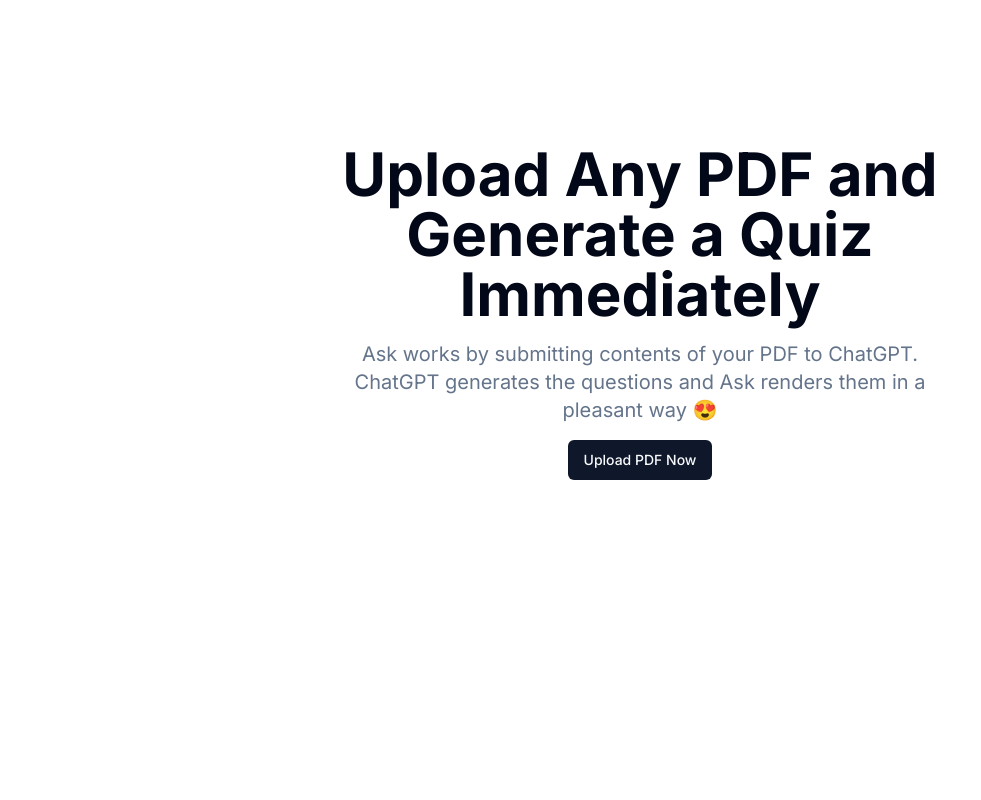
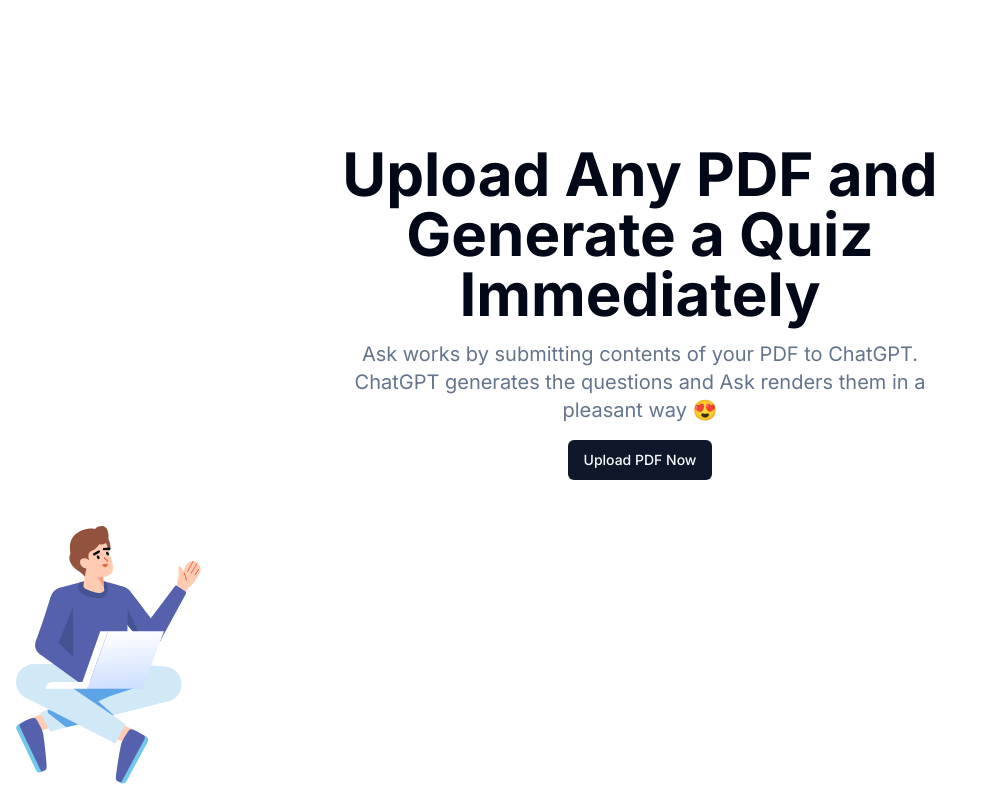
Before and after one commit to vickonrails/ask, a Next.js app: page / in a window 1280 px wide. Shown: the whole page, without its empty margins (0-981 px from the left). Built offline with nearby package versions, Linux system fonts and the light colour scheme.

Commit message:
chore: hero illustration

```diff
--- a/src/app/globals.css
+++ b/src/app/globals.css
@@ -66,6 +66,12 @@
   }
 }
 
+@layer components {
+  .hero {
+    @apply bg-hero-illustration-1 bg-no-repeat bg-left-bottom;
+  }
+}
+
 @layer base {
   * {
     @apply border-border;
--- a/src/app/page.tsx
+++ b/src/app/page.tsx
@@ -2,7 +2,7 @@
 
 export default function Home() {
   return (
-    <main className='h-full'>
+    <main className='h-full hero'>
       <header className='py-10 flex flex-col items-start m-auto gap-4 max-w-3xl lg:items-center md:pt-32 lg:text-center '>
         <h1 className='text-2xl font-bold max-w-3xl lg:text-5xl xl:text-6xl'>Upload Any PDF and Generate a Quiz Immediately</h1>
         <p className='text-muted-foreground text-lg md:max-w-xl lg:text-xl'>Ask works by submitting contents of your PDF to ChatGPT. ChatGPT generates the questions and Ask renders them in a pleasant way 😍</p>
--- a/tailwind.config.ts
+++ b/tailwind.config.ts
@@ -6,7 +6,7 @@
     './components/**/*.{ts,tsx}',
     './app/**/*.{ts,tsx}',
     './src/**/*.{ts,tsx}',
-	],
+  ],
   theme: {
     container: {
       center: true,
@@ -56,6 +56,9 @@
         md: "calc(var(--radius) - 2px)",
         sm: "calc(var(--radius) - 4px)",
       },
+      backgroundImage: {
+        'hero-illustration-1': "url('/boy-on-laptop.svg')"
+      },
       keyframes: {
         "accordion-down": {
           from: { height: 0 },
```
Also changed, not shown: public/Transformer.svg (added), public/boy-on-laptop.svg (added).
